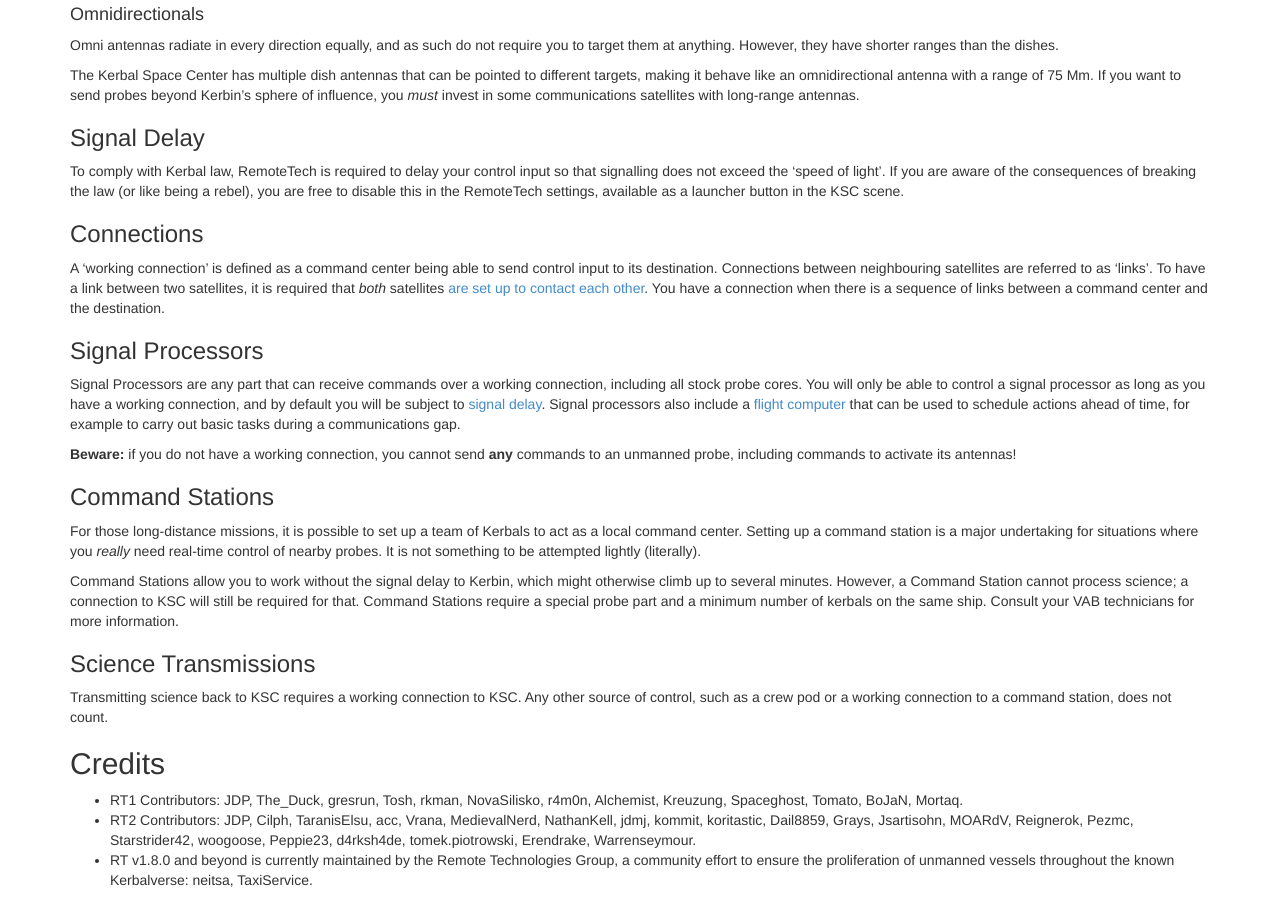
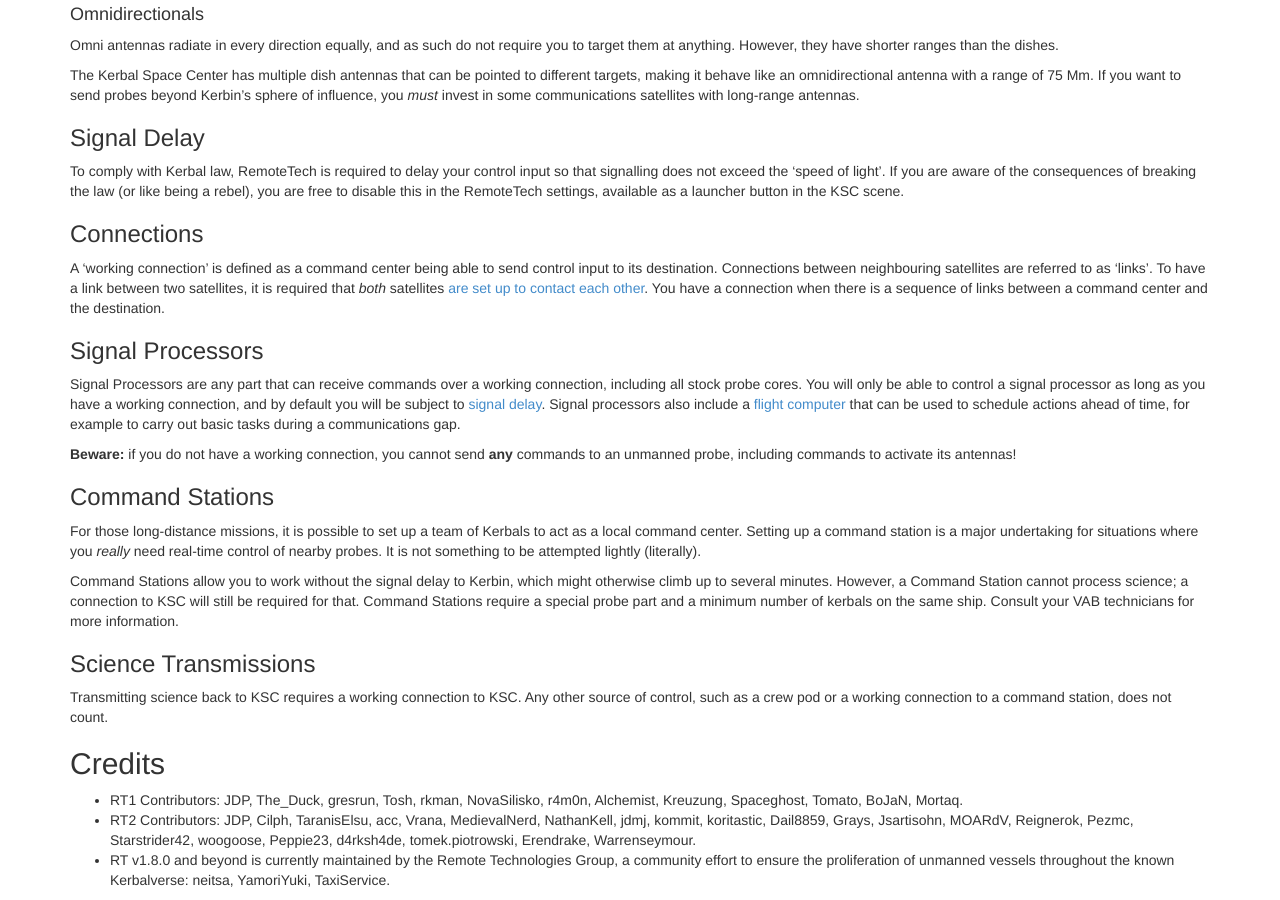
Before and after one commit to RemoteTechnologiesGroup/RemoteTech, a Jekyll site: the page built from index.md, in a window 1280 px wide and 900 px high, scrolled down 1146 px. Built offline with Jekyll 4.4.1, drawn with Linux system fonts in a browser that asks for light colours; nearby versions of some CDN libraries.

Commit message:
Add the overlooked contributor to the current list

```diff
--- a/index.md
+++ b/index.md
@@ -53,4 +53,4 @@
 ## Credits
 * RT1 Contributors: JDP, The_Duck, gresrun, Tosh, rkman, NovaSilisko, r4m0n, Alchemist, Kreuzung, Spaceghost, Tomato, BoJaN, Mortaq.
 * RT2 Contributors: JDP, Cilph, TaranisElsu, acc, Vrana, MedievalNerd, NathanKell, jdmj, kommit, koritastic, Dail8859, Grays, Jsartisohn, MOARdV, Reignerok, Pezmc, Starstrider42, woogoose, Peppie23, d4rksh4de, tomek.piotrowski, Erendrake, Warrenseymour.
-* RT v1.8.0 and beyond is currently maintained by the Remote Technologies Group, a community effort to ensure the proliferation of unmanned vessels throughout the known Kerbalverse: neitsa, TaxiService.
+* RT v1.8.0 and beyond is currently maintained by the Remote Technologies Group, a community effort to ensure the proliferation of unmanned vessels throughout the known Kerbalverse: neitsa, YamoriYuki, TaxiService.
```
